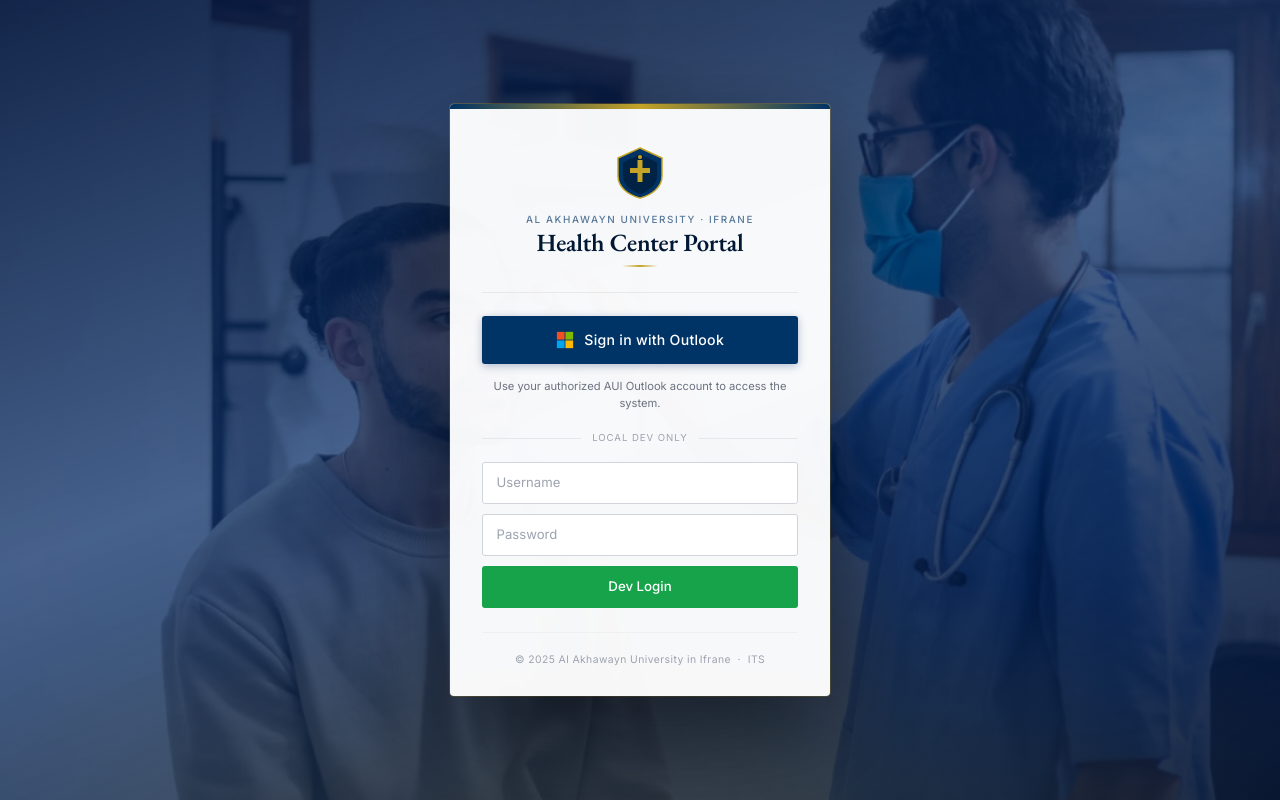
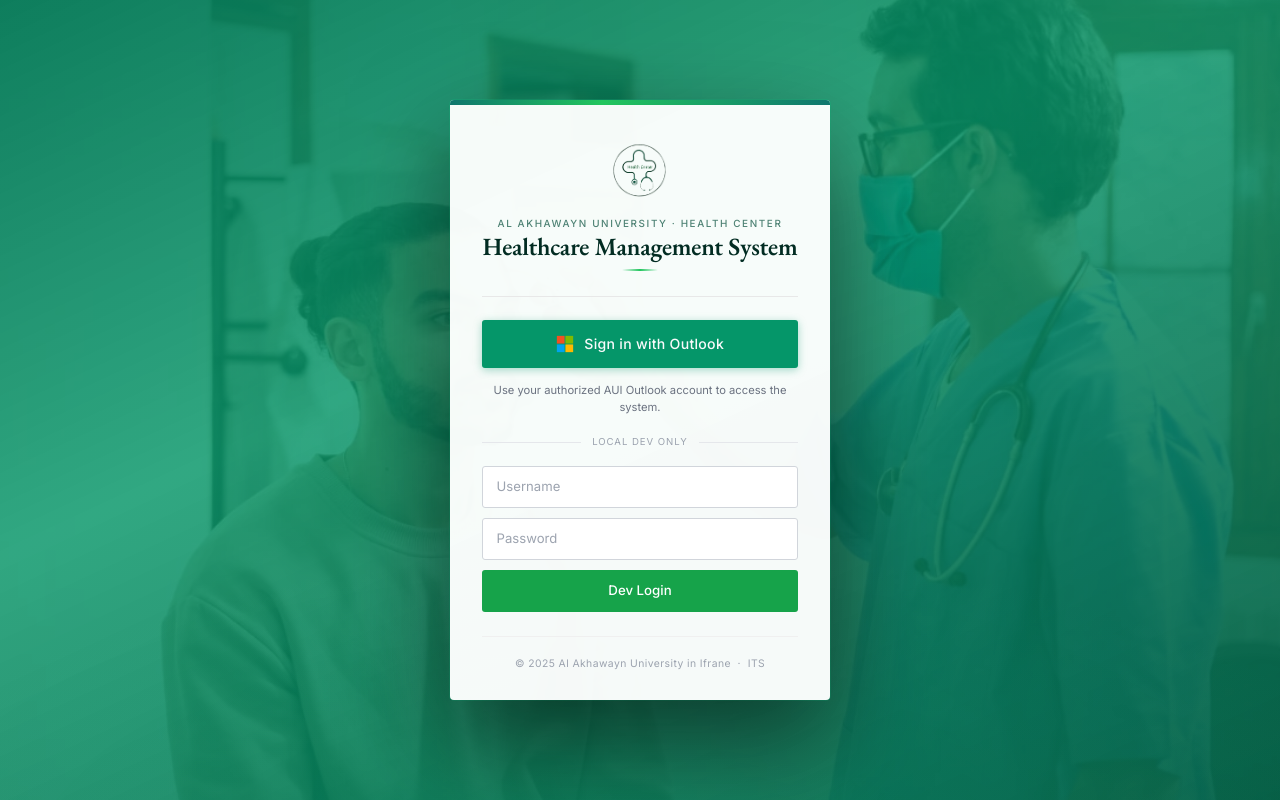
Before and after one commit to soufianeabou/healthcenter, a React (Vite) app: page / in a window 1280 px wide. Built offline with nearby package versions, Linux system fonts and the light colour scheme; no server answers.

Commit message:
design: switch login to green health theme and official logo
Made-with: Cursor

```diff
--- a/src/components/Login.tsx
+++ b/src/components/Login.tsx
@@ -8,19 +8,6 @@ const MicrosoftLogo = () => (
     <rect x="11" y="1"  width="9" height="9" fill="#7fba00" />
     <rect x="1"  y="11" width="9" height="9" fill="#00a4ef" />
     <rect x="11" y="11" width="9" height="9" fill="#ffb900" />
-  </svg>
-);
-
-/* AUI official crest/shield inline SVG */
-const AuiCrest = () => (
-  <svg width="56" height="56" viewBox="0 0 56 56" fill="none" xmlns="http://www.w3.org/2000/svg" aria-hidden="true">
-    <path d="M28 4 L50 14 L50 32 C50 43 40 51 28 54 C16 51 6 43 6 32 L6 14 Z" fill="#003366" stroke="#C4A326" strokeWidth="1.5"/>
-    <path d="M28 10 L45 18.5 L45 32 C45 40 37.5 47 28 50 C18.5 47 11 40 11 32 L11 18.5 Z" fill="#002244"/>
-    {/* Cross */}
-    <rect x="25.5" y="16" width="5" height="22" rx="0.5" fill="#C4A326"/>
-    <rect x="18" y="24" width="20" height="5" rx="0.5" fill="#C4A326"/>
-    {/* Crown top accent */}
-    <circle cx="28" cy="13" r="2" fill="#C4A326"/>
   </svg>
 );
 
@@ -50,21 +37,21 @@ const Login: React.FC = () => {
         }
         @keyframes lcZoom { from { transform:scale(1); } to { transform:scale(1.06); } }
 
-        /* AUI navy overlay — richer and more institutional than the blue */
+        /* Green health overlay on background */
         .lc-overlay {
           position: absolute; inset: 0; z-index: 1;
           background: linear-gradient(
-            160deg,
-            rgba(0, 20, 60, 0.92) 0%,
-            rgba(0, 40, 100, 0.72) 45%,
-            rgba(0, 16, 50, 0.90) 100%
+            155deg,
+            rgba(4, 120, 87, 0.96) 0%,
+            rgba(5, 150, 105, 0.82) 40%,
+            rgba(6, 95, 70, 0.96) 100%
           );
         }
 
-        /* Gold vignette at bottom — gives an AUI-crest/seal warmth */
+        /* Soft vignette at bottom */
         .lc-vignette {
           position: absolute; inset: 0; z-index: 2; pointer-events: none;
-          background: radial-gradient(ellipse 90% 60% at 50% 110%, rgba(196,163,38,0.18) 0%, transparent 70%);
+          background: radial-gradient(ellipse 90% 60% at 50% 110%, rgba(16,185,129,0.18) 0%, transparent 70%);
         }
 
         /* Card */
@@ -74,23 +61,23 @@ const Login: React.FC = () => {
           background: rgba(255,255,255,0.96);
           border-radius: 4px;
           padding: 0;
-          box-shadow: 0 40px 100px rgba(0,0,0,0.55), 0 0 0 1px rgba(196,163,38,0.30);
+          box-shadow: 0 40px 100px rgba(0,0,0,0.55), 0 0 0 1px rgba(16,185,129,0.32);
           opacity: 0; transform: translateY(24px);
           transition: opacity 0.55s cubic-bezier(.22,1,.36,1), transform 0.55s cubic-bezier(.22,1,.36,1);
           overflow: hidden;
         }
         .lc-card.mounted { opacity:1; transform:translateY(0); }
 
-        /* Maroon top bar — AUI identity stripe */
+        /* Top bar in health green */
         .lc-topbar {
           height: 5px;
-          background: linear-gradient(90deg, #003366 0%, #C4A326 50%, #003366 100%);
+          background: linear-gradient(90deg, #0f766e 0%, #22c55e 40%, #0f766e 100%);
         }
 
         /* Card body */
         .lc-body { padding: 2.2rem 2rem 1.8rem; }
 
-        /* Crest + wordmark */
+        /* Brand + wordmark */
         .lc-brand {
           display: flex; flex-direction: column; align-items: center;
           gap: 0.75rem; margin-bottom: 1.6rem; text-align: center;
@@ -98,16 +85,16 @@ const Login: React.FC = () => {
 
         .lc-university {
           font-size: 0.62rem; font-weight: 500; letter-spacing: 0.16em;
-          text-transform: uppercase; color: #003366; opacity: 0.65;
+          text-transform: uppercase; color: #064e3b; opacity: 0.7;
         }
         .lc-title {
           font-family: 'EB Garamond', Georgia, serif;
-          font-size: 1.55rem; font-weight: 600; color: #001833;
+          font-size: 1.55rem; font-weight: 600; color: #022c22;
           line-height: 1.15; letter-spacing: -0.01em; margin-top: 0.1rem;
         }
         .lc-gold-rule {
           width: 36px; height: 2px; margin: 0.5rem auto 0;
-          background: linear-gradient(90deg, transparent, #C4A326, transparent);
+          background: linear-gradient(90deg, transparent, #22c55e, transparent);
           border-radius: 2px;
         }
 
@@ -126,16 +113,16 @@ const Login: React.FC = () => {
         .lc-btn {
           width:100%; display:flex; align-items:center; justify-content:center; gap:0.65rem;
           padding: 0.85rem 1rem;
-          background: #003366; color: #fff;
+          background: #059669; color: #f9fafb;
           font-size: 0.88rem; font-weight: 500; font-family: 'Inter', sans-serif;
           border: none; border-radius: 3px; cursor: pointer;
           letter-spacing: 0.02em;
           transition: background 0.18s, box-shadow 0.18s, transform 0.12s;
-          box-shadow: 0 2px 8px rgba(0,51,102,0.30);
+          box-shadow: 0 2px 8px rgba(5,150,105,0.35);
         }
-        .lc-btn:hover  { background:#002244; transform:translateY(-1px); box-shadow:0 6px 18px rgba(0,51,102,0.38); }
-        .lc-btn:active { transform:translateY(0); box-shadow:0 2px 6px rgba(0,51,102,0.22); }
-        .lc-btn:focus-visible { outline:2px solid #C4A326; outline-offset:3px; }
+        .lc-btn:hover  { background:#047857; transform:translateY(-1px); box-shadow:0 6px 18px rgba(5,150,105,0.45); }
+        .lc-btn:active { transform:translateY(0); box-shadow:0 2px 6px rgba(5,150,105,0.28); }
+        .lc-btn:focus-visible { outline:2px solid #22c55e; outline-offset:3px; }
         .lc-btn:disabled { opacity:0.55; cursor:not-allowed; transform:none; }
 
         .lc-hint {
@@ -161,7 +148,7 @@ const Login: React.FC = () => {
           color:#111827; font-size:0.82rem; font-family:'Inter',sans-serif;
           outline:none; transition:border-color 0.15s; margin-bottom:0.6rem; box-sizing:border-box;
         }
-        .lc-dev-input:focus { border-color:#003366; }
+        .lc-dev-input:focus { border-color:#047857; }
         .lc-dev-btn {
           width:100%; padding:0.70rem; background:#16a34a; color:#fff;
           border:none; border-radius:3px; font-size:0.83rem; font-weight:500;
@@ -180,12 +167,16 @@ const Login: React.FC = () => {
         <div className="lc-topbar" />
         <div className="lc-body">
 
-          {/* Brand header */}
+          {/* Brand header with provided logo */}
           <div className="lc-brand">
-            <AuiCrest />
+            <img
+              src="/assets/hclogo.png"
+              alt="AUI Health Center"
+              style={{ height: 64, width: 'auto', objectFit: 'contain' }}
+            />
             <div>
-              <p className="lc-university">Al Akhawayn University · Ifrane</p>
-              <h1 className="lc-title">Health Center Portal</h1>
+              <p className="lc-university">Al Akhawayn University · Health Center</p>
+              <h1 className="lc-title">Healthcare Management System</h1>
               <div className="lc-gold-rule" />
             </div>
           </div>
```
